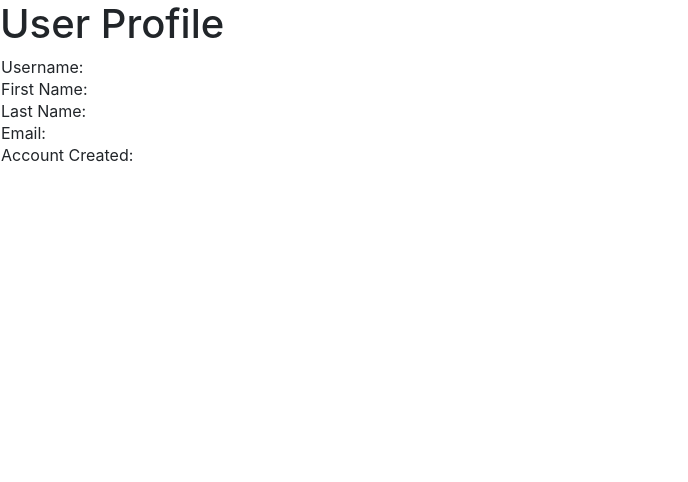
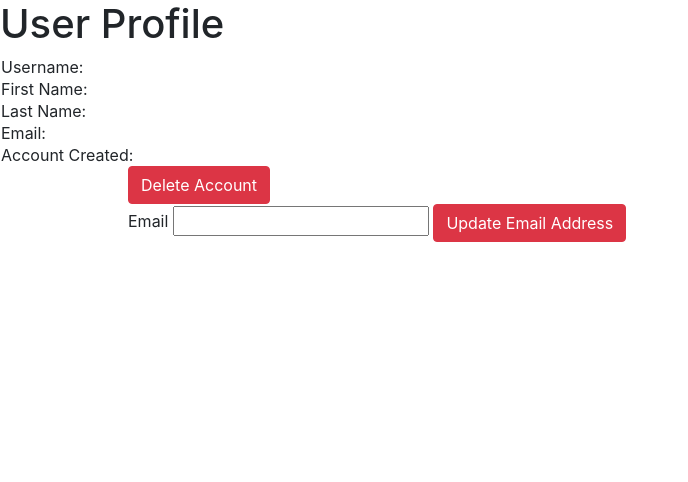
Before and after one commit to teandra-davis/ITSC3155_FinalProject, a Flask app: template templates/user.html in a window 1280 px wide. Shown: the part 80-562 px from the top of the page, without its empty margins (0-688 px from the left). Run offline with Flask 3, Linux system fonts and the light colour scheme; the template is opened without the code that fills it, so the values that code supplies are empty; some libraries are stand-ins or nearby versions.

Commit message:
Added an email update to the user page to fufill crud

```diff
--- a/app.py
+++ b/app.py
@@ -172,6 +172,30 @@ def user():
     last_name = current_user.last_name
     email = current_user.email
     account_created = current_user.date_added
+    user_id = current_user.user_id
 
     # Render the user page with the user's information
-    return render_template('user.html', username=username, first_name=first_name, last_name=last_name, email=email, account_created=account_created)
+    return render_template('user.html', username=username, first_name=first_name, last_name=last_name, email=email, account_created=account_created, user_id=user_id)
+
+#Handles the user delete
+@app.post('/user/<int:user_id>/delete')
+def delete_user(user_id: int):
+    if 'user' not in session:
+        return redirect('/')
+    # Get the current user's information from the database
+    user = session['user']
+    print(user)
+    user_repository_singleton.delete_user(user_id)
+    return redirect('/')
+
+#Handles the user email update
+@app.post('/user/<int:user_id>/edit')
+def edit_user(user_id: int):
+    if 'user' not in session:
+        return redirect('/')
+    # Get the current user's information from the database
+    user = session['user']
+    email = request.form['email']
+    print(user)
+    user_repository_singleton.update_user(user_id, email)
+    return redirect('/')
--- a/templates/user.html
+++ b/templates/user.html
@@ -27,4 +27,14 @@
 			<td>{{ account_created }}</td>
 		</tr>
 	</table>
+	<form action="/user/{{user_id}}/delete" method="POST">
+		<button class = "btn btn-danger" type="deletebtn">Delete Account</button>
+	</form>
+
+	<form action="/user/{{user_id}}/edit" method="POST">
+		<label for="email">Email</label>
+        <input type="email" name="email" id="email" required>
+		<button class = "btn btn-danger" type="editbtn">Update Email Address</button>
+	</form>
+
 {% endblock %}
```
Also changed, not shown: src/repositories/user_repository.py (+12 -0 lines).
